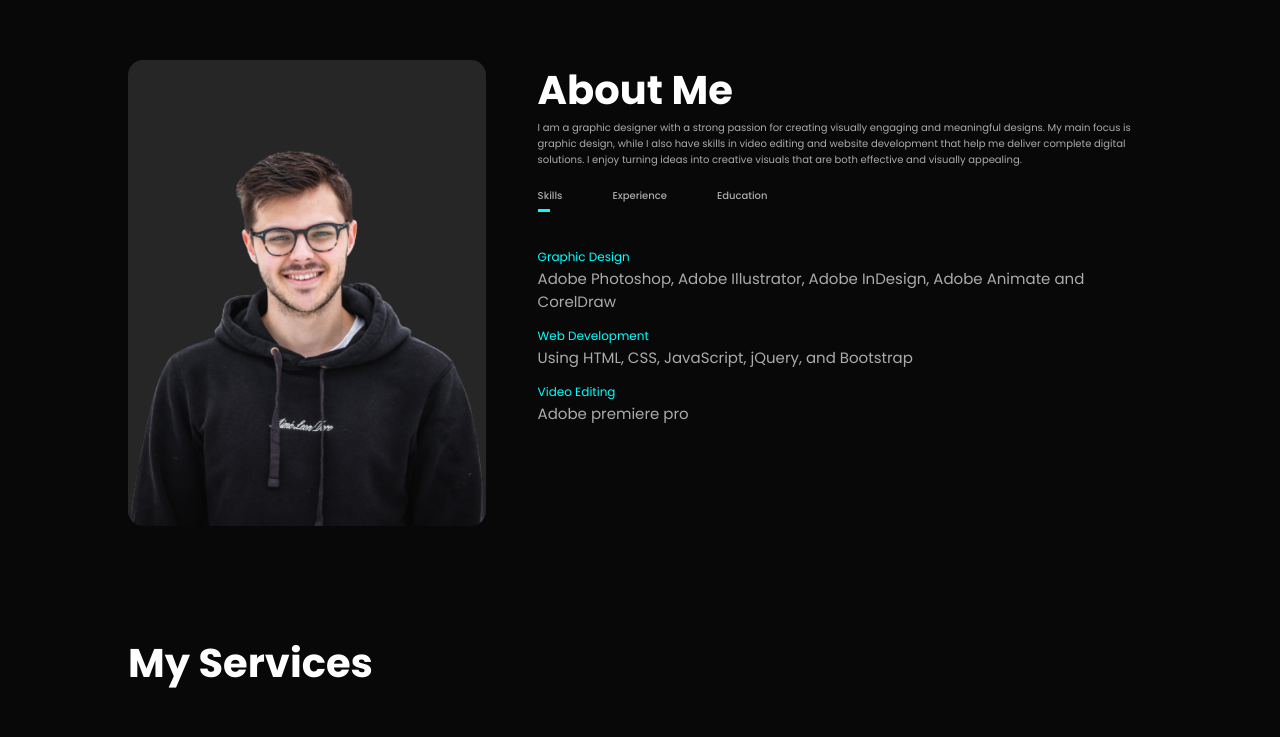
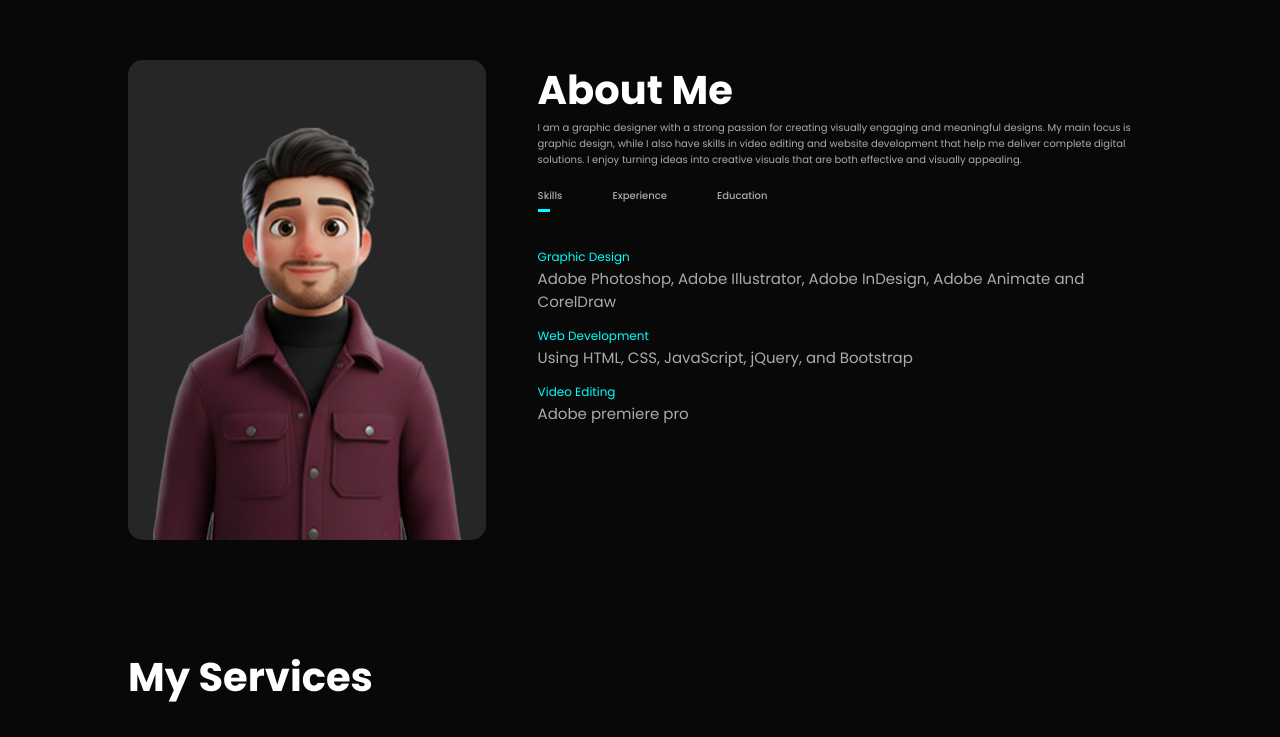
Before and after one commit to aryannnn18/Resume, a plain HTML site: page index.html in a window 1280 px wide. Shown: the part 800-1537 px from the top of the page. Drawn offline with Linux system fonts and the light colour scheme.

Commit message:
Update index.html

```diff
--- a/index.html
+++ b/index.html
@@ -39,7 +39,7 @@
         <div class="container">
             <div class="row">
                 <div class="about-col-1">
-                    <img src="user.png" alt="Profile Picture">
+                    <img src="USER1.jpg" alt="Profile Picture">
                 </div>
                 <div class="about-col-2">
                     <h1 class="sub-title">About Me</h1>
```
